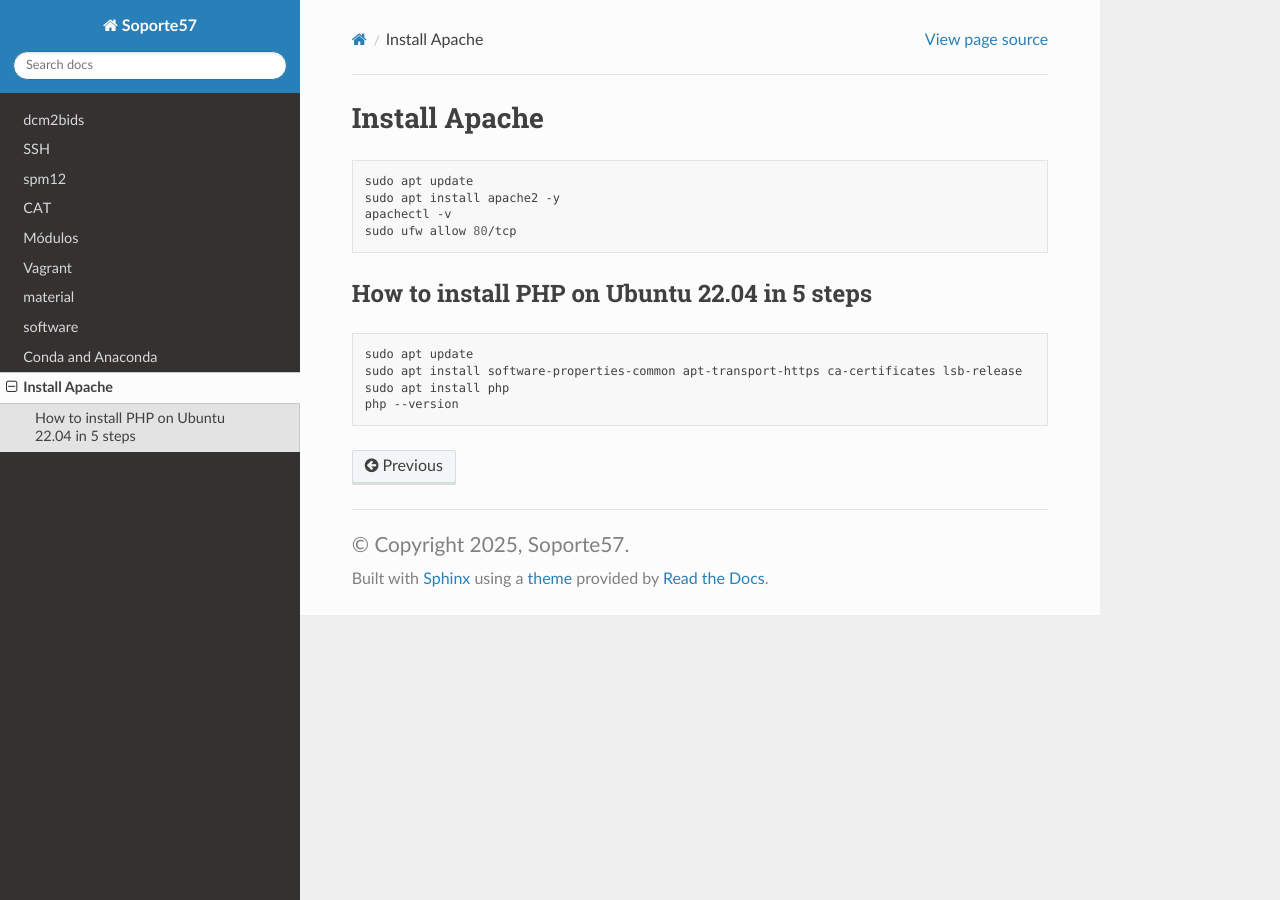
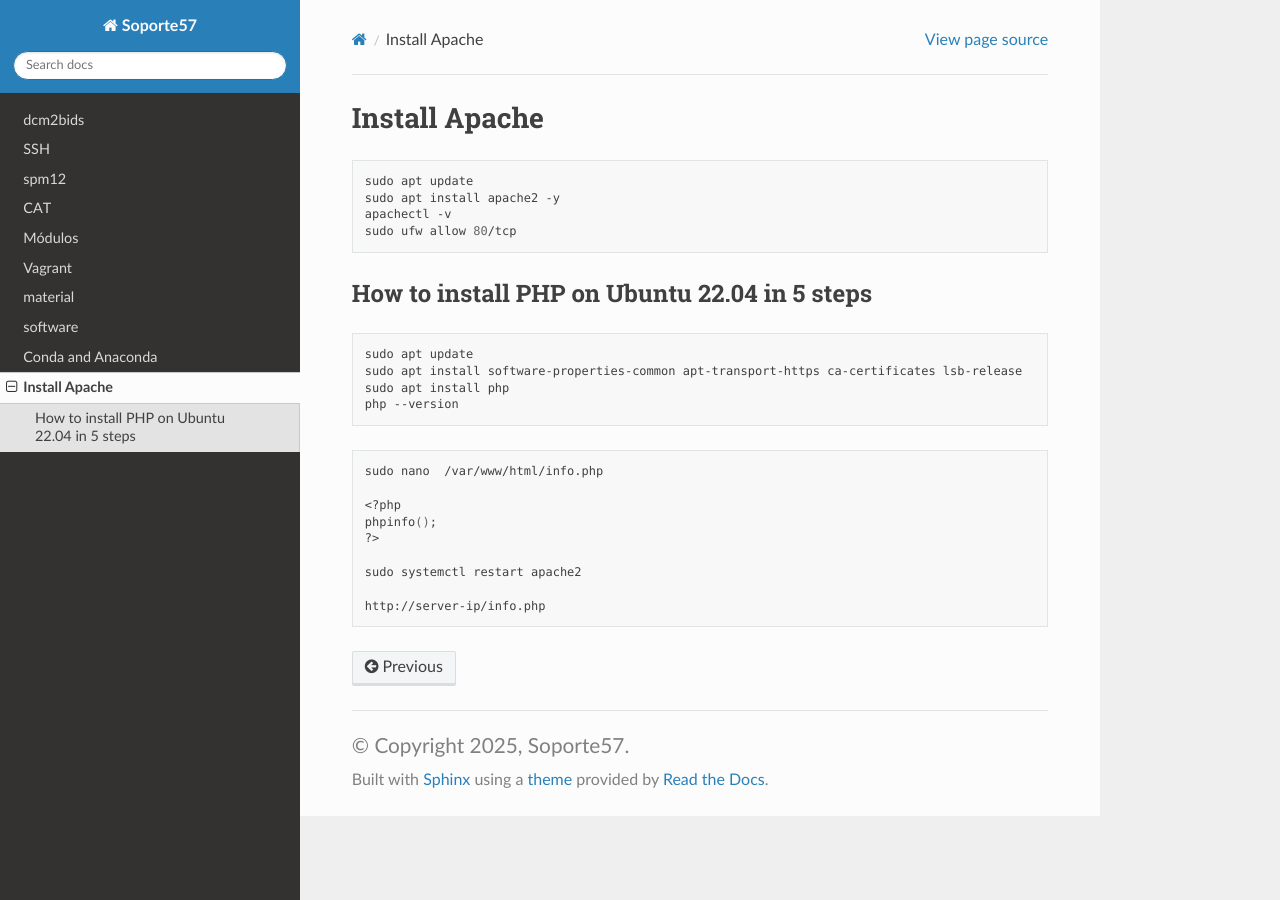
Before and after one commit to matecom57/santosg57-soporte, a Sphinx documentation site: the page built from docs/source/apache.rst, in a window 1280 px wide. Built offline with Sphinx 7.4.7 and the Read the Docs theme 3.1.0, drawn with Linux system fonts in a browser that asks for light colours.

Commit message:
Test comité

```diff
--- a/docs/source/apache.rst
+++ b/docs/source/apache.rst
@@ -17,3 +17,15 @@ How to install PHP on Ubuntu 22.04 in 5 steps
    sudo apt install software-properties-common apt-transport-https ca-certificates lsb-release
    sudo apt install php
    php --version
+
+.. code:: Bash
+
+   sudo nano  /var/www/html/info.php
+
+   <?php
+   phpinfo();
+   ?>
+
+   sudo systemctl restart apache2
+
+   http://server-ip/info.php
```
